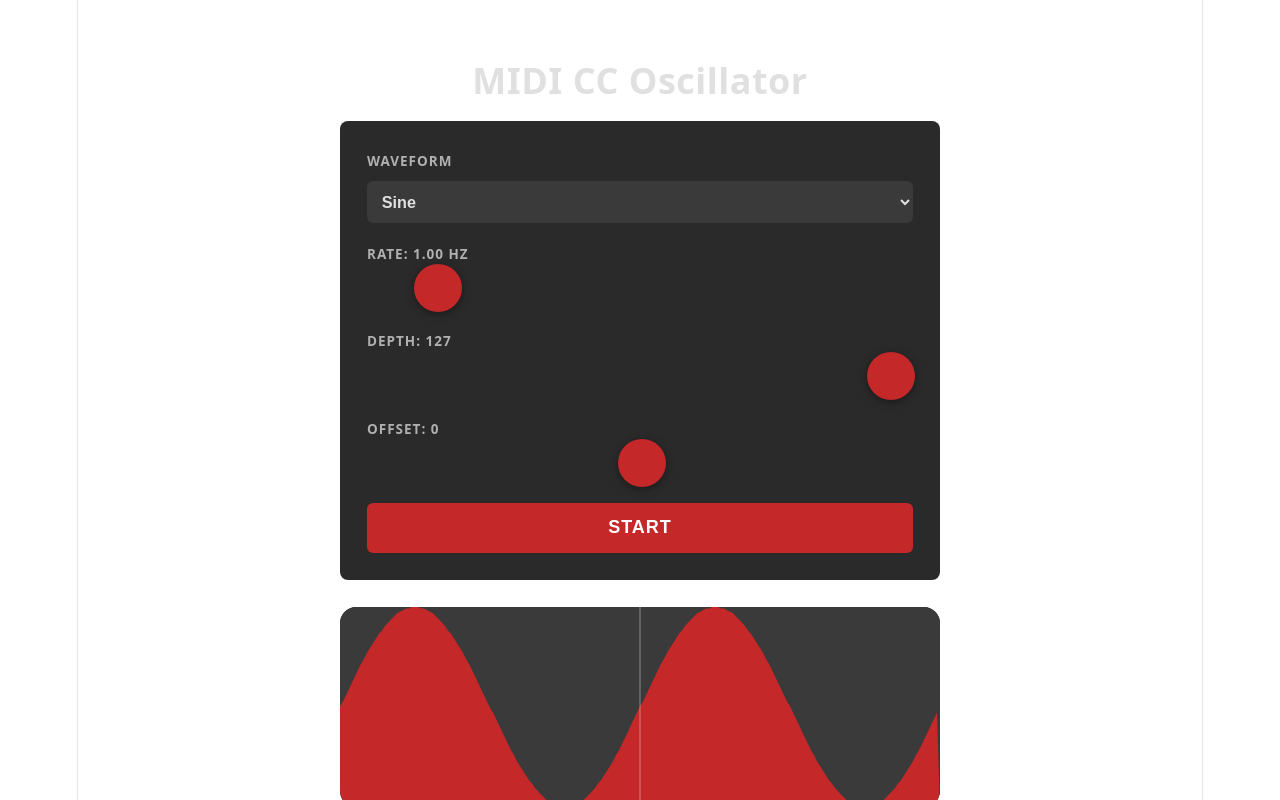
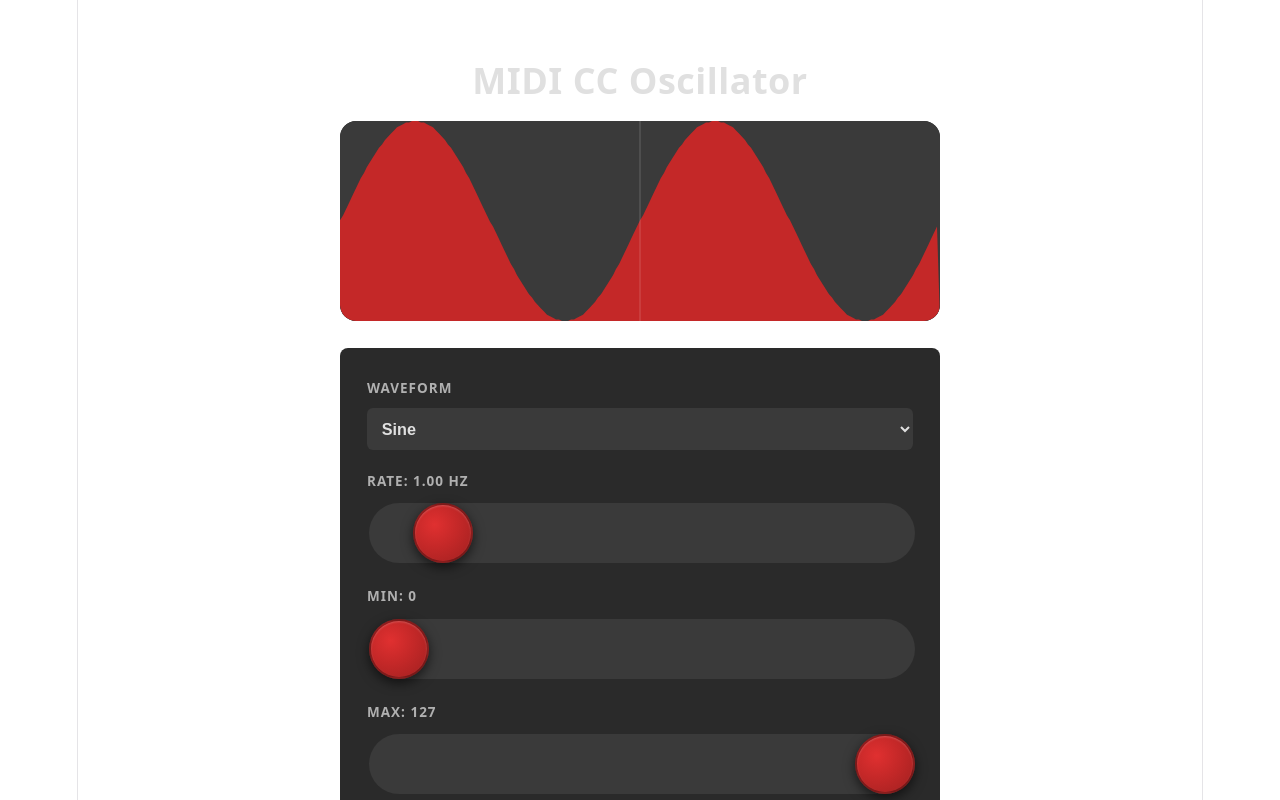
Before and after one commit to skinjester/midi-cc-oscillators, a React (Vite) app: page / in a window 1280 px wide. Shown: the top 800 px of the page. Built offline with nearby package versions, Linux system fonts and the light colour scheme.

Commit message:
changed depth-offset controls to min-max, moved waveform viewport to top of layout

```diff
--- a/src/App.css
+++ b/src/App.css
@@ -28,6 +28,7 @@ h1 {
   flex-direction: column;
   gap: 0.4rem;
   text-align: left;
+  position: relative;
 }
 
 .control-group label {
@@ -52,49 +53,52 @@ h1 {
 
 .control-group input[type="range"] {
   width: 100%;
-  height: 32px;
+  height: 60px;
   cursor: pointer;
   -webkit-appearance: none;
   appearance: none;
-  background: transparent;
+  background: #3a3a3a !important;
+  border-radius: 30px;
+  padding: 0;
 }
 
 .control-group input[type="range"]::-webkit-slider-track {
   width: 100%;
-  height: 32px;
-  background: #4a3a3a;
-  border-radius: 16px;
+  height: 60px;
+  background: transparent !important;
+  border-radius: 30px;
   border: none;
 }
 
 .control-group input[type="range"]::-webkit-slider-thumb {
   -webkit-appearance: none;
   appearance: none;
-  width: 48px;
-  height: 48px;
-  background: #c42828;
+  width: 60px;
+  height: 60px;
+  background: radial-gradient(circle at 35% 35%, #e03030, #c42828 45%, #a02020);
   border-radius: 50%;
   cursor: pointer;
-  margin-top: -8px;
-  box-shadow: 0 2px 8px rgba(0, 0, 0, 0.4);
+  margin-top: 0px;
+  box-shadow: 0 4px 12px rgba(0, 0, 0, 0.6), inset 0 1px 2px rgba(255, 255, 255, 0.2);
+  border: 2px solid rgba(0, 0, 0, 0.3);
 }
 
 .control-group input[type="range"]::-moz-range-track {
   width: 100%;
-  height: 32px;
-  background: #4a3a3a;
-  border-radius: 16px;
+  height: 60px;
+  background: transparent !important;
+  border-radius: 30px;
   border: none;
 }
 
 .control-group input[type="range"]::-moz-range-thumb {
-  width: 48px;
-  height: 48px;
-  background: #c42828;
+  width: 60px;
+  height: 60px;
+  background: radial-gradient(circle at 35% 35%, #e03030, #c42828 45%, #a02020);
   border-radius: 50%;
   cursor: pointer;
-  border: none;
-  box-shadow: 0 2px 8px rgba(0, 0, 0, 0.4);
+  border: 2px solid rgba(0, 0, 0, 0.3);
+  box-shadow: 0 4px 12px rgba(0, 0, 0, 0.6), inset 0 1px 2px rgba(255, 255, 255, 0.2);
 }
 
 .start-stop {
--- a/src/App.tsx
+++ b/src/App.tsx
@@ -7,8 +7,8 @@ function App() {
   const [isRunning, setIsRunning] = useState(false)
   const [waveform, setWaveform] = useState<Waveform>('sine')
   const [rate, setRate] = useState(1)
-  const [depth, setDepth] = useState(127)
-  const [offset, setOffset] = useState(0)
+  const [min, setMin] = useState(0)
+  const [max, setMax] = useState(127)
   const [currentValue, setCurrentValue] = useState(0)
 
   const canvasRef = useRef<HTMLCanvasElement>(null)
@@ -35,9 +35,10 @@ function App() {
         break
     }
 
-    const scaled = (normalized * depth) / 2
-    const withOffset = scaled + offset + (depth / 2)
-    return Math.max(0, Math.min(127, Math.round(withOffset)))
+    const range = max - min
+    const scaled = (normalized + 1) / 2
+    const value = min + (scaled * range)
+    return Math.max(0, Math.min(127, Math.round(value)))
   }
 
   const drawWaveform = (ctx: CanvasRenderingContext2D, width: number, height: number, time: number, dotValue: number) => {
@@ -63,7 +64,7 @@ function App() {
     ctx.closePath()
     ctx.fill()
 
-    ctx.strokeStyle = 'rgba(255, 255, 255, 0.2)'
+    ctx.strokeStyle = 'rgba(255, 255, 255, 0.1)'
     ctx.lineWidth = 2
     ctx.beginPath()
     ctx.moveTo(width / 2, 0)
@@ -104,7 +105,7 @@ function App() {
         cancelAnimationFrame(animationRef.current)
       }
     }
-  }, [isRunning, waveform, rate, depth, offset])
+  }, [isRunning, waveform, rate, min, max])
 
   useEffect(() => {
     if (!isRunning) {
@@ -116,11 +117,19 @@ function App() {
         }
       }
     }
-  }, [waveform, rate, depth, offset, isRunning])
+  }, [waveform, rate, min, max, isRunning])
 
   return (
     <div className="app">
       <h1>MIDI CC Oscillator</h1>
+
+      <div className="visualization">
+        <canvas
+          ref={canvasRef}
+          width={600}
+          height={200}
+        />
+      </div>
 
       <div className="controls">
         <div className="control-group">
@@ -150,28 +159,28 @@ function App() {
         </div>
 
         <div className="control-group">
-          <label>Depth: {depth}</label>
+          <label>Min: {min}</label>
           <input
             type="range"
             min="0"
             max="127"
             step="1"
-            value={depth}
-            onChange={(e) => setDepth(parseInt(e.target.value))}
-            onDoubleClick={() => setDepth(127)}
+            value={min}
+            onChange={(e) => setMin(parseInt(e.target.value))}
+            onDoubleClick={() => setMin(0)}
           />
         </div>
 
         <div className="control-group">
-          <label>Offset: {offset}</label>
+          <label>Max: {max}</label>
           <input
             type="range"
-            min="-64"
-            max="64"
+            min="0"
+            max="127"
             step="1"
-            value={offset}
-            onChange={(e) => setOffset(parseInt(e.target.value))}
-            onDoubleClick={() => setOffset(0)}
+            value={max}
+            onChange={(e) => setMax(parseInt(e.target.value))}
+            onDoubleClick={() => setMax(127)}
           />
         </div>
 
@@ -181,14 +190,6 @@ function App() {
         >
           {isRunning ? 'Stop' : 'Start'}
         </button>
-      </div>
-
-      <div className="visualization">
-        <canvas
-          ref={canvasRef}
-          width={600}
-          height={200}
-        />
       </div>
 
       <div className="output">
```
